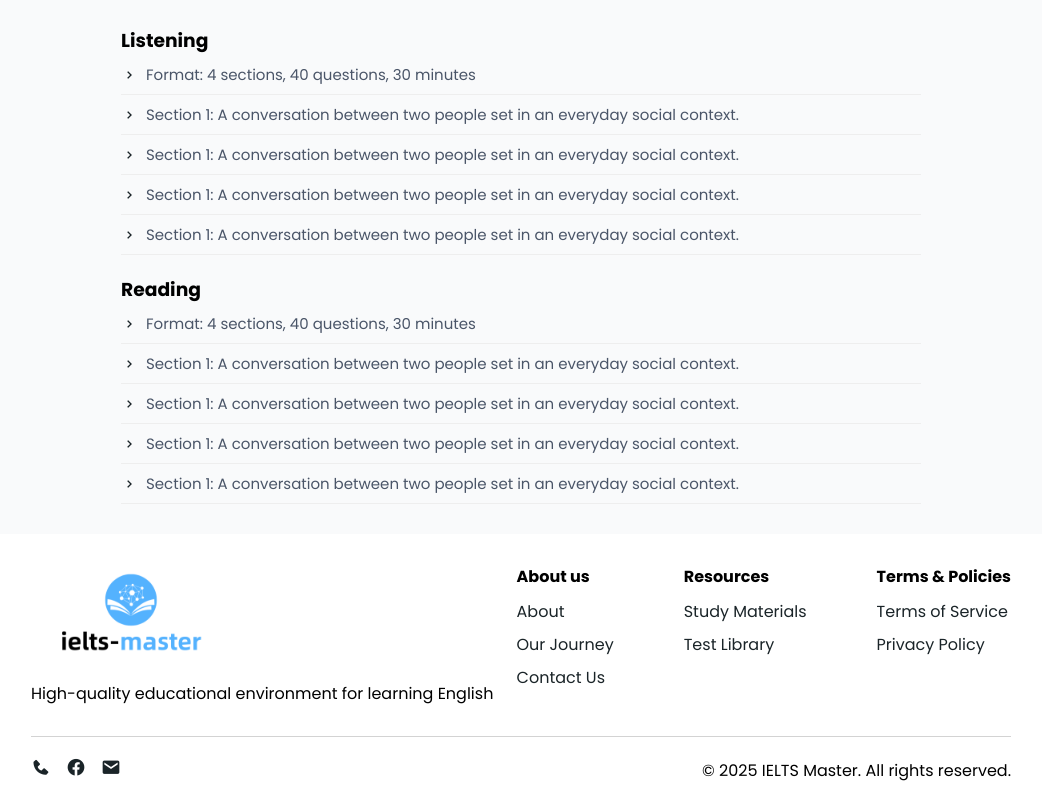
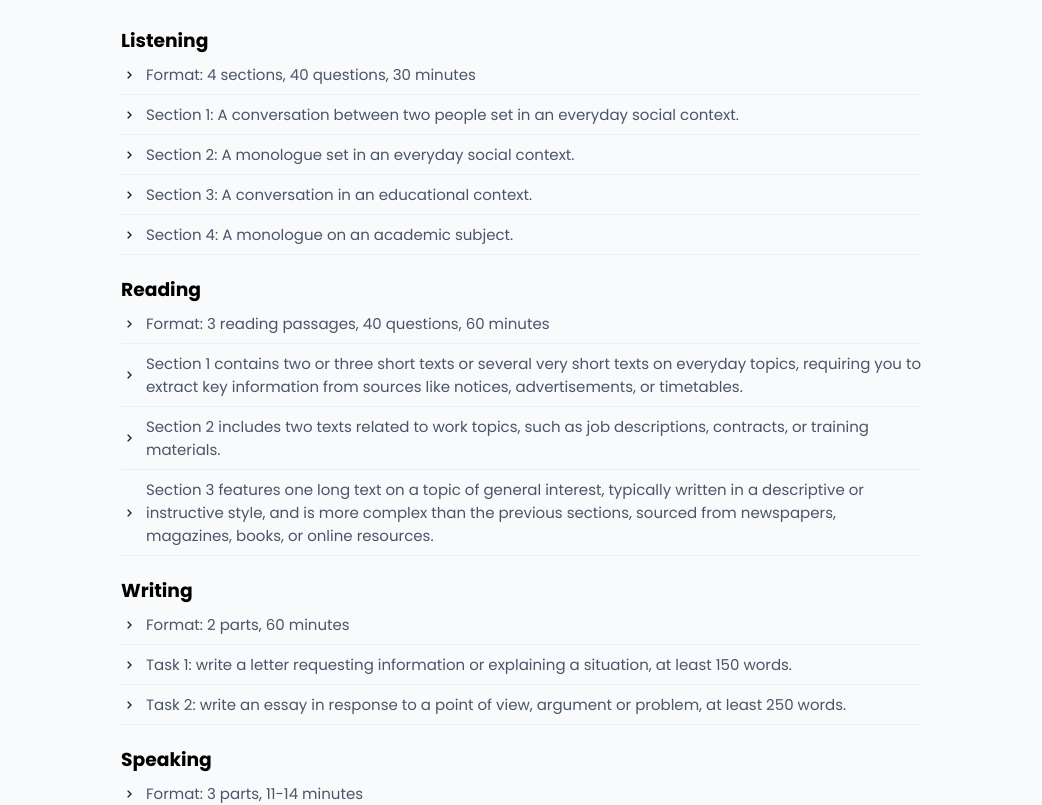
Before and after one commit to DannielVo/IeltsMaster, a React (Vite) app: page /general in a window 1280 px wide. Shown: the part 500-1305 px from the top of the page, without its empty margins (119-1161 px from the left). Built offline with nearby package versions, Linux system fonts and the light colour scheme.

Commit message:
Feat: Finish map data in Introduction Page

```diff
--- /dev/null
+++ b/src/components/SkillSection/SkillSection.jsx
@@ -0,0 +1,16 @@
+import React from "react";
+
+const SkillSection = ({ title, items }) => {
+  return (
+    <div className={`${title} details-element`}>
+      <h3>{title}</h3>
+      <ul>
+        {items.map((item, index) => (
+          <li key={index}>{item}</li>
+        ))}
+      </ul>
+    </div>
+  );
+};
+
+export default SkillSection;
--- a/src/pages/introductionPg/IntroductionPg.jsx
+++ b/src/pages/introductionPg/IntroductionPg.jsx
@@ -1,7 +1,11 @@
 import React from "react";
 import "./introductionPg.css";
+import SkillSection from "../../components/SkillSection/SkillSection";
+import { INTRO_DETAILS } from "../../assets/asset";
 
 const IntroductionPg = ({ isAcademic = true }) => {
+  const data = isAcademic ? INTRO_DETAILS.academic : INTRO_DETAILS.general;
+
   return (
     <main className="intro-container">
       <section className="menu-wrapper">
@@ -53,7 +57,27 @@ const IntroductionPg = ({ isAcademic = true }) => {
         <h2 className="details-title">{`The IELTS ${
           isAcademic ? "Academic" : "General"
         } test format`}</h2>
-        <div className="listening details-element">
+
+        <SkillSection
+          title={data.listening.title}
+          items={data.listening.items}
+        ></SkillSection>
+
+        <SkillSection
+          title={data.reading.title}
+          items={data.reading.items}
+        ></SkillSection>
+
+        <SkillSection
+          title={data.writing.title}
+          items={data.writing.items}
+        ></SkillSection>
+
+        <SkillSection
+          title={data.speaking.title}
+          items={data.speaking.items}
+        ></SkillSection>
+        {/* <div className="listening details-element">
           <h3>Listening</h3>
           <ul>
             <li>Format: 4 sections, 40 questions, 30 minutes</li>
@@ -101,7 +125,7 @@ const IntroductionPg = ({ isAcademic = true }) => {
 
         <div className="writing"></div>
 
-        <div className="speaking"></div>
+        <div className="speaking"></div> */}
       </section>
     </main>
   );
```
